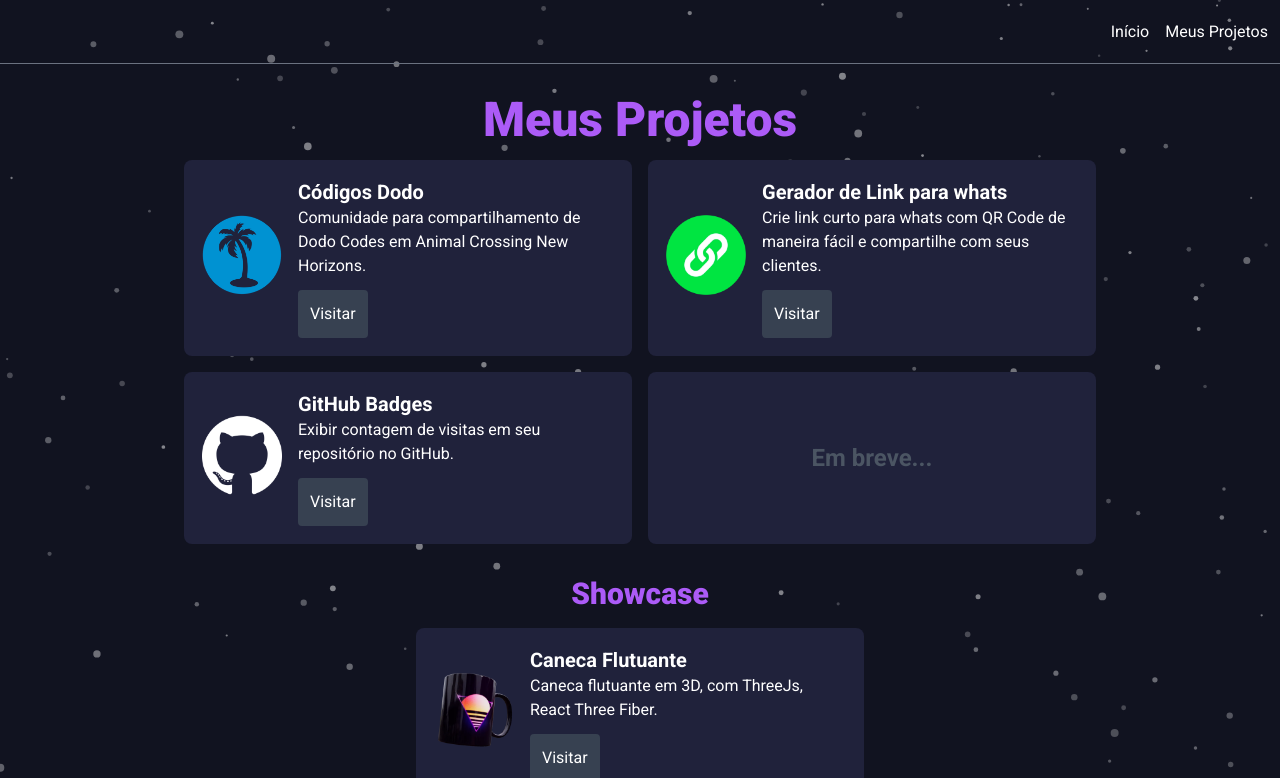
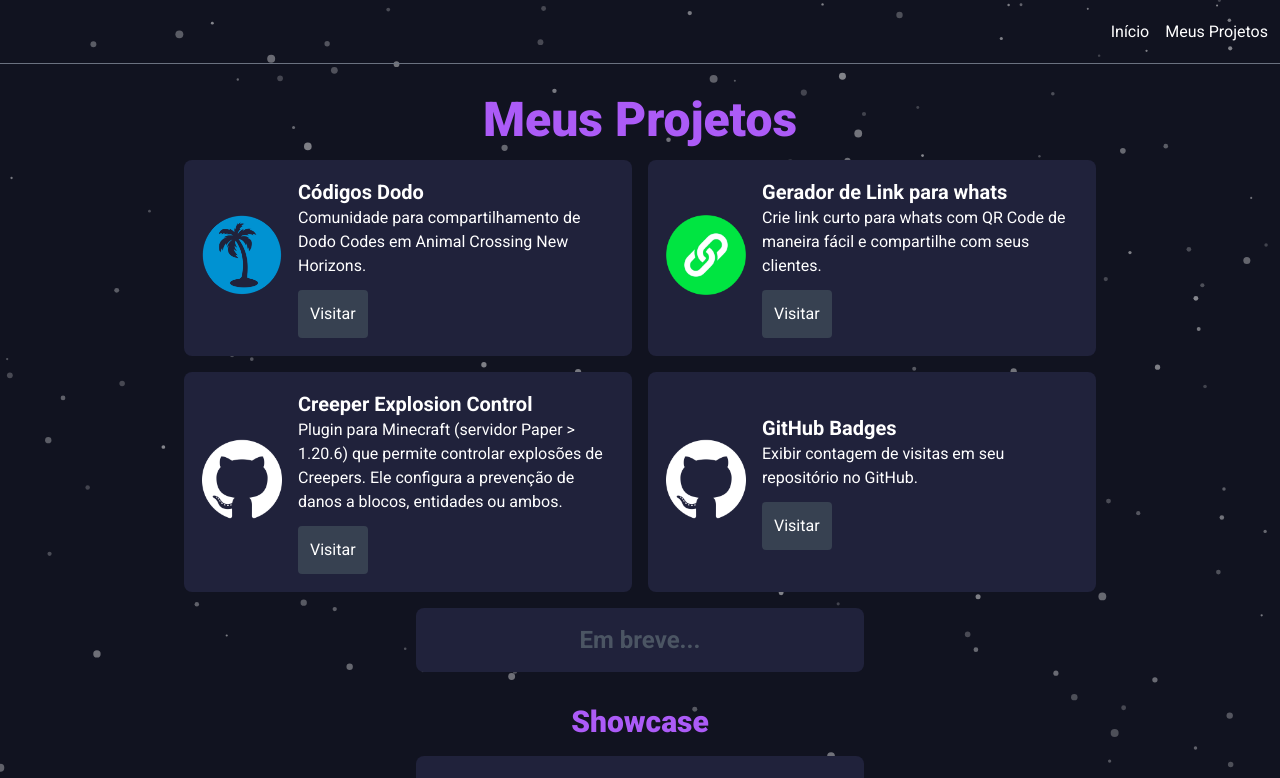
Before and after one commit to arielfavaro/arielfavaro.com, a Next.js app: page /meus-projetos in a window 1280 px wide. Shown: the top 778 px of the page. Built offline with nearby package versions, Linux system fonts and the light colour scheme; no server answers.

Commit message:
Adicionado novo projeto

```diff
--- a/pages/meus-projetos.js
+++ b/pages/meus-projetos.js
@@ -25,6 +25,12 @@
                         icon="geradorlinkwhatsapp-icon.webp"
                     />
                     <CardProject
+                        title="Creeper Explosion Control"
+                        description="Plugin para Minecraft (servidor Paper > 1.20.6) que permite controlar explosões de Creepers. Ele configura a prevenção de danos a blocos, entidades ou ambos."
+                        link="https://github.com/arielfavaro/creeper-explosion-control"
+                        icon="github-mark-light-120px-plus.webp"
+                    />
+                    <CardProject
                         title="GitHub Badges"
                         description="Exibir contagem de visitas em seu repositório no GitHub."
                         link="https://github.com/arielfavaro/another-github-badges/"
```
